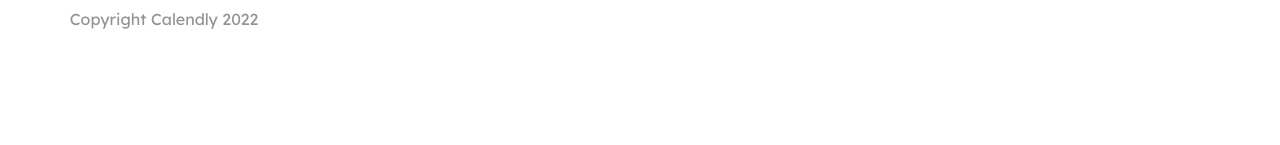
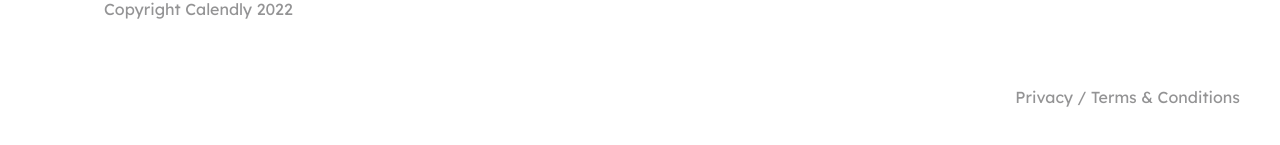
Before and after one commit to aeonaxy-official/ReactTailwindBoilerplate, a React (Create React App) app: page / in a window 1280 px wide. Shown: the part 2957-3102 px from the top of the page. Before the commit the page ends 3052 px from the top, so only its background shows below. Built offline with nearby package versions, Linux system fonts and the light colour scheme.

Commit message:
privacy/TnC fix => footer fix

```diff
--- a/src/components/Footer.jsx
+++ b/src/components/Footer.jsx
@@ -6,7 +6,9 @@ import { FiYoutube } from "react-icons/fi";
 
 function Footer() {
   return (
-    <div className='flex gap-8 justify-around my-16 mx-16'>
+
+    <div className="px-10">
+      <div className='flex gap-8 justify-around my-16 mx-16'>
       {/* Download & Socials */}
         <div className='flex flex-col gap-10 w-[30vw]'>
           <h1 className='text-3xl font-bold'>Easy <br /> <span className='text-blue-600'>ahead</span></h1>
@@ -81,7 +83,13 @@ function Footer() {
             <h1 className='text-3xl font-semibold text-[#323679]'>Developers</h1>
             <p className='text-xl font-light'>Developer Tools</p>
           </div>
+
         </div>
+
+    </div>
+      <div className="h-full w-full flex mb-10">
+            <p className="text-zinc-800/50 ml-auto">Privacy / Terms & Conditions </p>
+          </div>
     </div>
   )
 }
```
